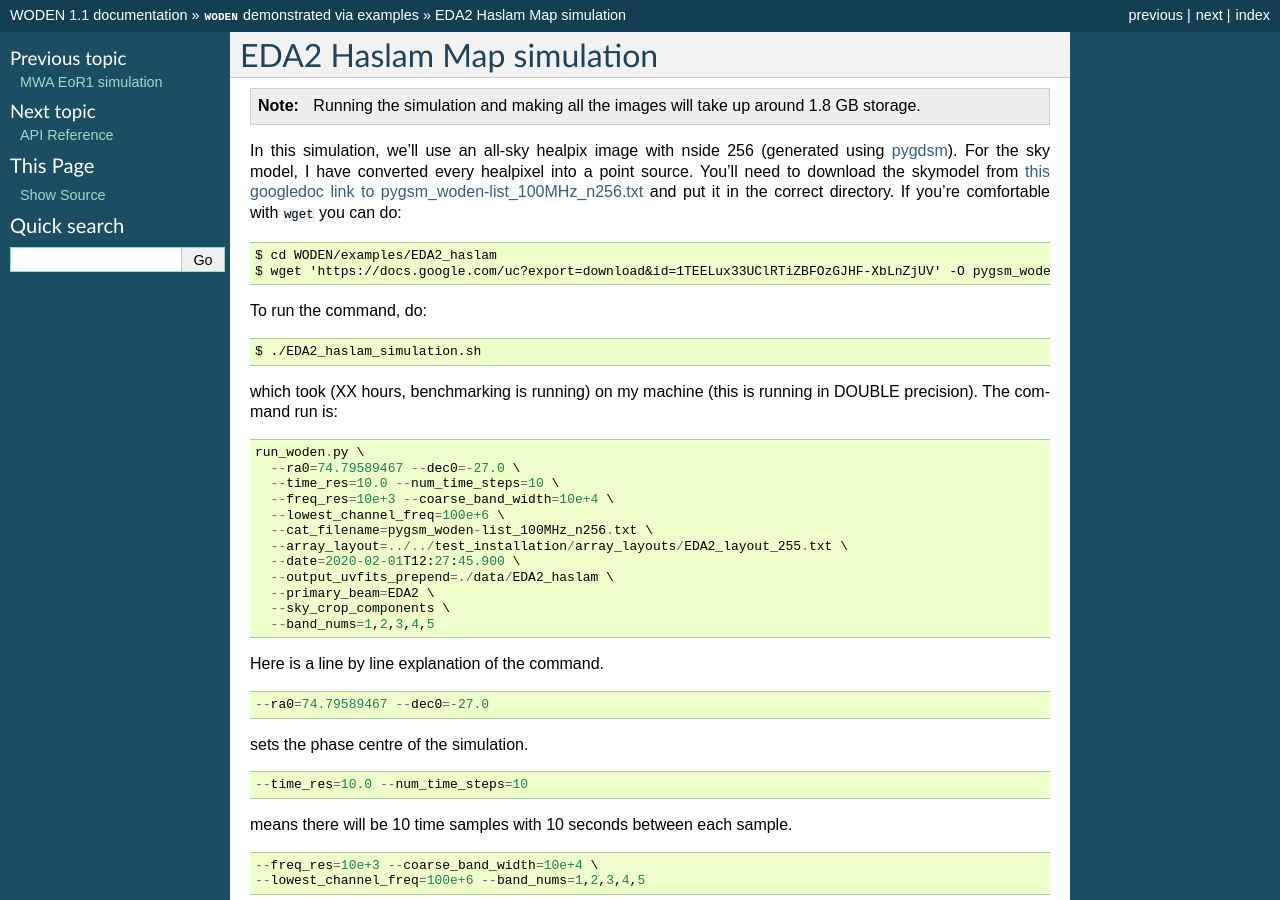
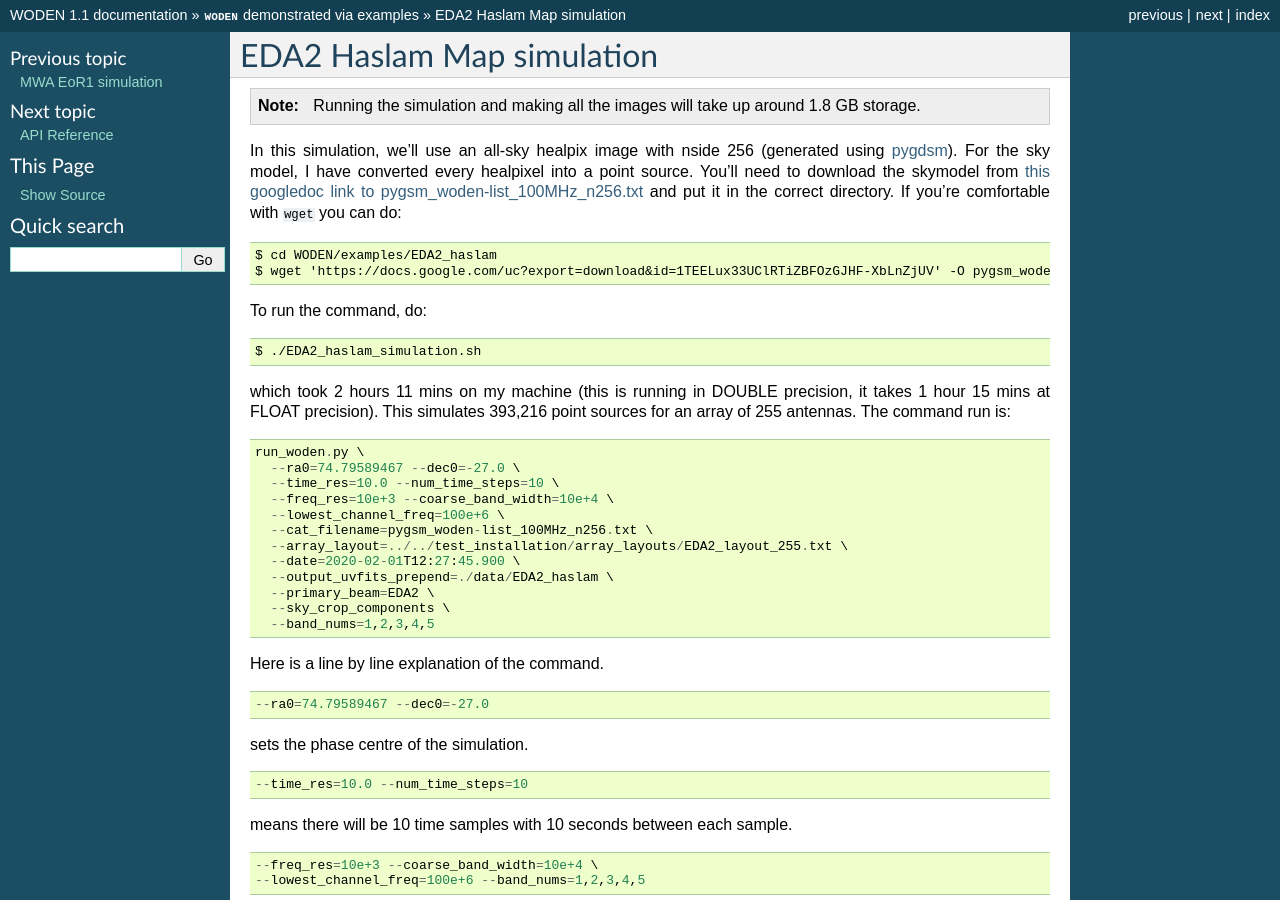
Before and after one commit to JLBLine/WODEN, a Sphinx documentation site: the page built from docs/sphinx/examples/eda2_haslam_sim.rst, in a window 1280 px wide and 900 px high. Built offline with Sphinx 7.4.7, drawn with Linux system fonts in a browser that asks for light colours; the version number could not be read and is left out.

Commit message:
Added bench mark results from the EDA2 simulation for the new `woden_float` and `woden_double` versions

```diff
--- a/docs/sphinx/examples/eda2_haslam_sim.rst
+++ b/docs/sphinx/examples/eda2_haslam_sim.rst
@@ -15,7 +15,7 @@ To run the command, do::
 
   $ ./EDA2_haslam_simulation.sh
 
-which took (XX hours, benchmarking is running) on my machine (this is running in DOUBLE precision). The command run is::
+which took 2 hours 11 mins on my machine (this is running in DOUBLE precision, it takes 1 hour 15 mins at FLOAT precision). This simulates 393,216 point sources for an array of 255 antennas. The command run is::
 
   run_woden.py \
     --ra0=74.79589467 --dec0=-27.0 \
```
